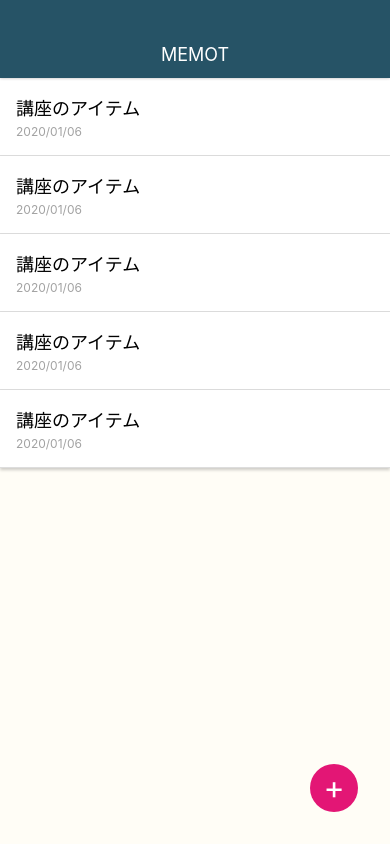
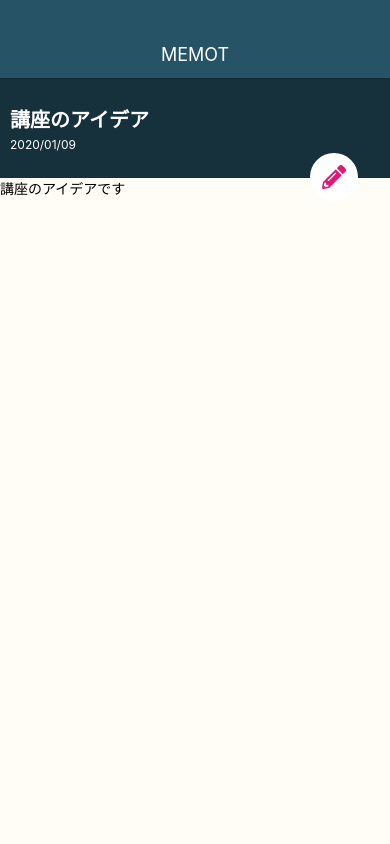
Before and after one commit to toast674/expo_test, a React Native app: screen / in a window 390 px wide. Built offline with nearby package versions, Linux system fonts and the light colour scheme.

Commit message:
add icon

```diff
--- a/App.js
+++ b/App.js
@@ -2,14 +2,14 @@ import React from 'react';
 import { StyleSheet, View } from 'react-native';
 
 import Appbar from './src/components/Appbar';
-import MemoListScreen from './src/screens/MemoListScreen';
+import MemoDetailScreen from './src/screens/MemoDetailScreen';
 
 export default class App extends React.Component {
   render() {
     return (
       <View style={styles.container}>
         <Appbar />
-        <MemoListScreen />
+        <MemoDetailScreen />
       </View>
     );
   }
--- a/package.json
+++ b/package.json
@@ -8,7 +8,9 @@
     "eject": "expo eject"
   },
   "dependencies": {
+    "@expo/vector-icons": "^10.0.6",
     "expo": "~36.0.0",
+    "expo-font": "^8.0.0",
     "react": "~16.9.0",
     "react-dom": "~16.9.0",
     "react-native": "https://github.com/expo/react-native/archive/sdk-36.0.0.tar.gz",
--- a/src/elements/CircleButton.js
+++ b/src/elements/CircleButton.js
@@ -1,9 +1,29 @@
 import React from 'react';
 import { StyleSheet, View, Text } from 'react-native';
+import * as Font from 'expo-font';
+import { createIconSet } from '@expo/vector-icons';
+import fontAwsome from '../../assets/fonts/fa-solid-900.ttf';
+
+const CustomIcon = createIconSet({
+  pencil: '\uf303',
+  plus: '\uf067',
+}, 'FontAwsome');
 
 class CircleButton extends React.Component {
+  state = {
+    fontLoaded: false,
+  }
+
+  async componentWillMount() {
+    await Font.loadAsync({
+      FontAwsome: fontAwsome,
+    });
+
+    this.setState({ fontLoaded: true });
+  }
+
   render() {
-    const { style, color } = this.props;
+    const { style, color, name } = this.props;
 
     let bgColor = '#E31675';
     let textColor = '#fff';
@@ -15,9 +35,11 @@ class CircleButton extends React.Component {
 
     return (
       <View style={[styles.circleButton, style, { backgroundColor: bgColor }]}>
-        <Text style={[styles.circleButtonTitle, { color: textColor }]}>
-          {this.props.children}
-        </Text>
+        {
+          this.state.fontLoaded ? (
+            <CustomIcon name={name} style={[styles.circleButtonTitle, { color: textColor }]} />
+          ) : null
+        }
       </View>
     );
   }
@@ -35,8 +57,9 @@ const styles = StyleSheet.create({
     alignItems: 'center',
   },
   circleButtonTitle: {
-    fontSize: 32,
+    fontSize: 24,
     lineHeight: 32,
+    fontFamily: 'FontAwsome',
   },
 });
 
--- a/src/screens/MemoDetailScreen.js
+++ b/src/screens/MemoDetailScreen.js
@@ -19,7 +19,7 @@ class MemoDetailScreen extends React.Component {
           </Text>
         </View>
 
-        <CircleButton color="white" style={styles.editButton}>+</CircleButton>
+        <CircleButton color="white" name="pencil" style={styles.editButton} />
       </View>
     );
   }
--- a/src/screens/MemoListScreen.js
+++ b/src/screens/MemoListScreen.js
@@ -9,7 +9,7 @@ class MemoListScreen extends React.Component {
     return (
       <View style={styles.container}>
         <MemoList />
-        <CircleButton>+</CircleButton>
+        <CircleButton name="plus" />
       </View>
     );
   }
```
Also changed, not shown: assets/fonts/fa-solid-900.ttf (added).
